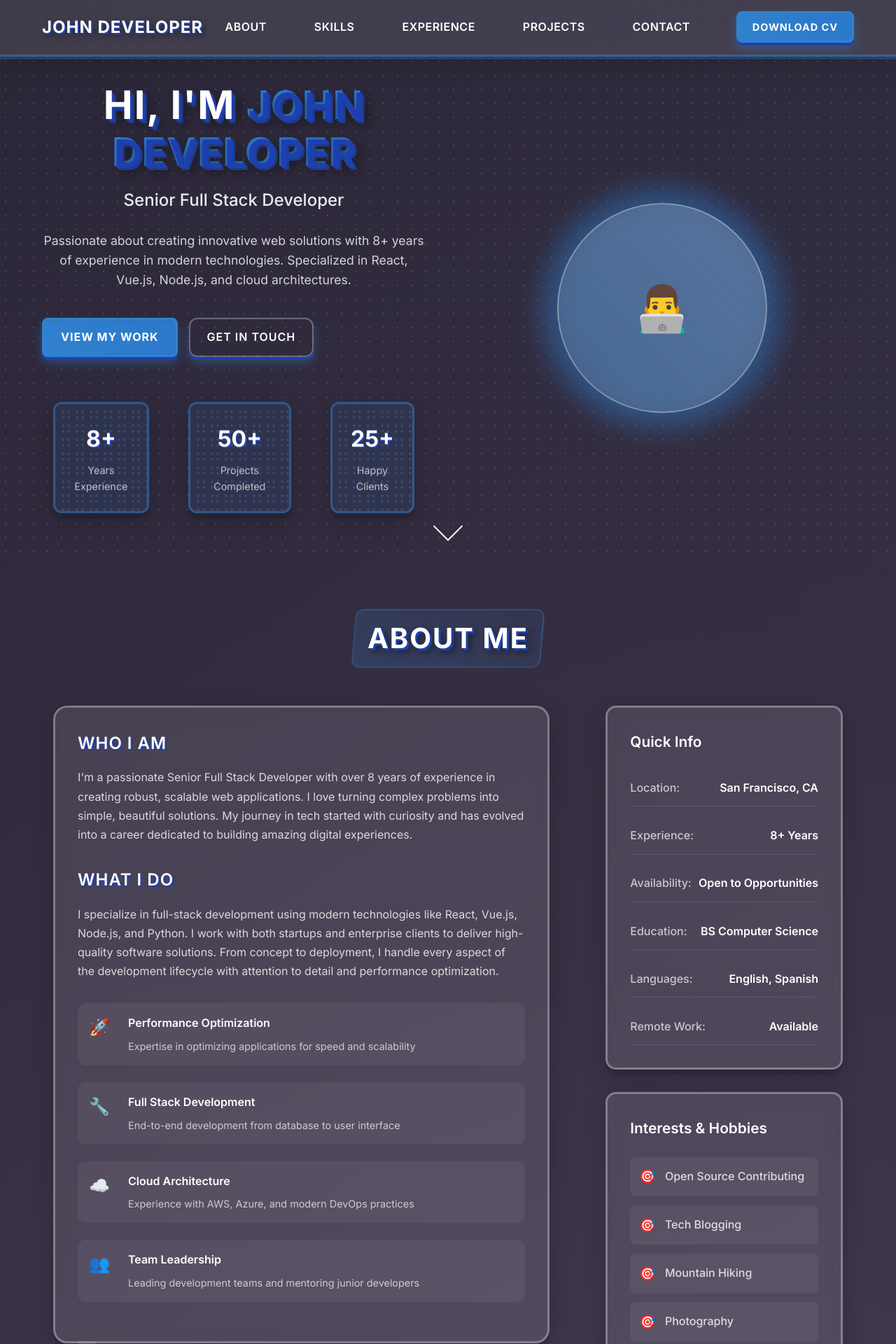
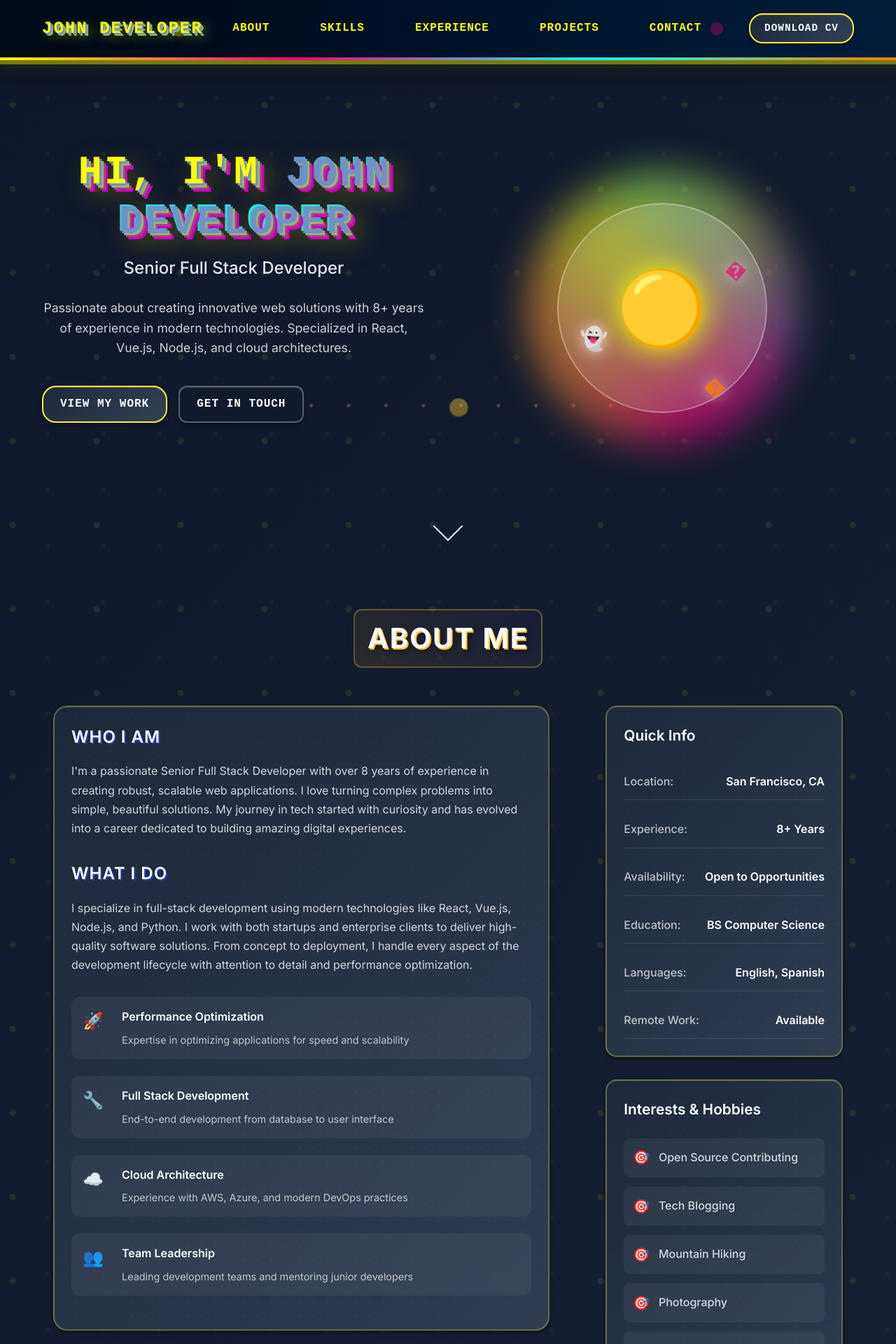
Before and after one commit to jay-workspace/portfolio, a Vue app: page / in a window 1280 px wide. Shown: the top 1920 px of the page at 70% size. Built offline with nearby package versions, Linux system fonts and the light colour scheme.

Commit message:
color scheme

```diff
--- a/src/components/HeroSection.vue
+++ b/src/components/HeroSection.vue
@@ -17,28 +17,16 @@
               Get In Touch
             </a>
           </div>
-
-          <div class="hero-stats">
-            <div class="stat-item card">
-              <div class="stat-number">{{ portfolioData.experience }}+</div>
-              <div class="stat-label">Years Experience</div>
-            </div>
-            <div class="stat-item card">
-              <div class="stat-number">{{ portfolioData.projects }}+</div>
-              <div class="stat-label">Projects Completed</div>
-            </div>
-            <div class="stat-item card">
-              <div class="stat-number">{{ portfolioData.clients }}+</div>
-              <div class="stat-label">Happy Clients</div>
-            </div>
-          </div>
         </div>
 
         <div class="hero-visual">
           <div class="hero-avatar">
             <div class="avatar-placeholder">
               <!-- TODO: Replace with your actual photo -->
-              <div class="avatar-icon">👨‍💻</div>
+              <div class="avatar-icon pacman">🟡</div>
+              <div class="ghost ghost-1">�</div>
+              <div class="ghost ghost-2">👻</div>
+              <div class="ghost ghost-3">�</div>
             </div>
             <div class="avatar-glow"></div>
           </div>
@@ -100,13 +88,28 @@ export default {
   font-weight: 700;
   line-height: 1.2;
   margin-bottom: 1rem;
-  color: white;
+  color: #ffff00;
   text-shadow:
-    3px 3px 0 #1e40af,
-    6px 6px 0 #1e3a8a,
-    9px 9px 15px rgba(0, 0, 0, 0.5);
+    3px 3px 0 #ff0080,
+    6px 6px 0 #00ffff,
+    9px 9px 0 #ff8000,
+    12px 12px 0 #8000ff,
+    15px 15px 30px rgba(0, 0, 0, 0.8);
   text-transform: uppercase;
-  letter-spacing: 2px;
+  letter-spacing: 3px;
+  font-family: 'Courier New', monospace;
+  animation: titlePulse 2s ease-in-out infinite alternate;
+}
+
+@keyframes titlePulse {
+  0% {
+    transform: scale(1);
+    text-shadow: 3px 3px 0 #ff0080, 6px 6px 0 #00ffff, 9px 9px 0 #ff8000, 12px 12px 0 #8000ff, 15px 15px 30px rgba(0, 0, 0, 0.8);
+  }
+  100% {
+    transform: scale(1.02);
+    text-shadow: 3px 3px 0 #00ffff, 6px 6px 0 #ff8000, 9px 9px 0 #8000ff, 12px 12px 0 #ff0080, 15px 15px 40px rgba(255, 255, 0, 0.8);
+  }
 }
 
 .hero-subtitle {
@@ -146,53 +149,6 @@ export default {
   transform: translateY(-2px);
 }
 
-.hero-stats {
-  display: flex;
-  gap: 1.5rem;
-}
-
-.stat-item {
-  text-align: center;
-  padding: 1.5rem;
-  min-width: 120px;
-  border: 3px solid rgba(49, 130, 206, 0.5);
-  border-radius: 12px;
-  background: rgba(49, 130, 206, 0.1);
-  position: relative;
-  overflow: hidden;
-}
-
-/* Comic-style burst effect */
-.stat-item::before {
-  content: '';
-  position: absolute;
-  top: -5px;
-  left: -5px;
-  right: -5px;
-  bottom: -5px;
-  background:
-    radial-gradient(circle at 20% 20%, #3182ce 2px, transparent 2px),
-    radial-gradient(circle at 80% 20%, #3182ce 2px, transparent 2px),
-    radial-gradient(circle at 20% 80%, #3182ce 2px, transparent 2px),
-    radial-gradient(circle at 80% 80%, #3182ce 2px, transparent 2px);
-  background-size: 20px 20px;
-  opacity: 0.3;
-  z-index: -1;
-}
-
-.stat-number {
-  font-size: 2rem;
-  font-weight: 700;
-  color: white;
-  margin-bottom: 0.5rem;
-  text-shadow: 2px 2px 0 #1e40af;
-}
-
-.stat-label {
-  font-size: 0.9rem;
-  color: rgba(255, 255, 255, 0.7);
-}
-
 .hero-visual {
   display: flex;
   justify-content: center;
@@ -220,7 +176,55 @@ export default {
 }
 
 .avatar-icon {
-  font-size: 4rem;
+  font-size: 6rem;
+  position: relative;
+  z-index: 2;
+}
+
+.pacman {
+  animation: pacmanMove 3s ease-in-out infinite;
+  filter: drop-shadow(0 0 20px #ffff00);
+}
+
+@keyframes pacmanMove {
+  0%, 100% { transform: rotate(0deg) scale(1); }
+  25% { transform: rotate(10deg) scale(1.1); }
+  50% { transform: rotate(-10deg) scale(0.9); }
+  75% { transform: rotate(5deg) scale(1.05); }
+}
+
+.ghost {
+  position: absolute;
+  font-size: 2rem;
+  animation: ghostFloat 4s ease-in-out infinite;
+  filter: drop-shadow(0 0 10px rgba(255, 255, 255, 0.8));
+}
+
+.ghost-1 {
+  top: 20%;
+  left: 80%;
+  animation-delay: 0s;
+  color: #ff0080;
+}
+
+.ghost-2 {
+  top: 60%;
+  left: 10%;
+  animation-delay: 1.3s;
+  color: #00ffff;
+}
+
+.ghost-3 {
+  top: 80%;
+  left: 70%;
+  animation-delay: 2.6s;
+  color: #ff8000;
+}
+
+@keyframes ghostFloat {
+  0%, 100% { transform: translateY(0px) rotate(0deg); opacity: 0.8; }
+  33% { transform: translateY(-15px) rotate(5deg); opacity: 1; }
+  66% { transform: translateY(10px) rotate(-5deg); opacity: 0.6; }
 }
 
 .avatar-glow {
@@ -229,11 +233,25 @@ export default {
   left: -20px;
   right: -20px;
   bottom: -20px;
-  background: linear-gradient(45deg, #3182ce, #2b77cb);
+  background:
+    radial-gradient(circle at 30% 30%, #ffff00, transparent 70%),
+    radial-gradient(circle at 70% 70%, #ff0080, transparent 70%),
+    linear-gradient(45deg, #ffff00, #ff0080, #00ffff, #ff8000);
   border-radius: 50%;
-  opacity: 0.3;
-  filter: blur(20px);
-  animation: pulse 2s ease-in-out infinite;
+  opacity: 0.4;
+  filter: blur(25px);
+  animation: avatarPulse 3s ease-in-out infinite;
+}
+
+@keyframes avatarPulse {
+  0%, 100% {
+    transform: scale(1);
+    opacity: 0.4;
+  }
+  50% {
+    transform: scale(1.2);
+    opacity: 0.7;
+  }
 }
 
 .scroll-indicator {
@@ -288,11 +306,6 @@ export default {
     align-items: center;
   }
 
-  .hero-stats {
-    justify-content: center;
-    flex-wrap: wrap;
-  }
-
   .hero-avatar {
     width: 200px;
     height: 200px;
--- a/src/components/NavBar.vue
+++ b/src/components/NavBar.vue
@@ -104,15 +104,20 @@ export default {
   top: 0;
   left: 0;
   right: 0;
-  background: rgba(255, 255, 255, 0.1);
+  background:
+    radial-gradient(circle at 20% 50%, rgba(255, 255, 0, 0.3) 10px, transparent 12px),
+    radial-gradient(circle at 80% 50%, rgba(255, 0, 128, 0.3) 8px, transparent 10px),
+    linear-gradient(90deg, rgba(0, 8, 20, 0.95), rgba(0, 29, 61, 0.9));
   backdrop-filter: blur(20px);
-  border-bottom: 3px solid rgba(49, 130, 206, 0.5);
+  border-bottom: 4px solid;
+  border-image: linear-gradient(90deg, #ffff00, #ff0080, #00ffff, #ff8000) 1;
   z-index: 1000;
   padding: 1rem 0;
   transition: all 0.3s ease;
   box-shadow:
-    0 4px 0 rgba(49, 130, 206, 0.3),
-    0 8px 32px rgba(0, 0, 0, 0.2);
+    0 6px 0 rgba(255, 255, 0, 0.4),
+    0 12px 40px rgba(0, 0, 0, 0.5),
+    0 0 30px rgba(255, 255, 0, 0.3);
 }
 
 .nav-content {
@@ -133,12 +138,20 @@ export default {
 .logo-text {
   font-size: 1.5rem;
   font-weight: 700;
-  color: white;
+  color: #ffff00;
   text-shadow:
-    2px 2px 0 #1e40af,
-    4px 4px 8px rgba(0, 0, 0, 0.5);
+    2px 2px 0 #ff0080,
+    4px 4px 0 #00ffff,
+    6px 6px 10px rgba(0, 0, 0, 0.8);
   text-transform: uppercase;
-  letter-spacing: 1px;
+  letter-spacing: 2px;
+  font-family: 'Courier New', monospace;
+  animation: logoGlow 2s ease-in-out infinite alternate;
+}
+
+@keyframes logoGlow {
+  0% { text-shadow: 2px 2px 0 #ff0080, 4px 4px 0 #00ffff, 6px 6px 10px rgba(0, 0, 0, 0.8); }
+  100% { text-shadow: 2px 2px 0 #00ffff, 4px 4px 0 #ff8000, 6px 6px 20px rgba(255, 255, 0, 0.8); }
 }
 
 .nav-links {
@@ -148,35 +161,43 @@ export default {
 }
 
 .nav-link {
-  color: white;
+  color: #ffff00;
   text-decoration: none;
   font-weight: 600;
   transition: all 0.3s ease;
   position: relative;
   text-transform: uppercase;
-  letter-spacing: 0.5px;
-  padding: 8px 16px;
-  border-radius: 6px;
+  letter-spacing: 1px;
+  padding: 10px 18px;
+  border-radius: 15px;
   border: 2px solid transparent;
+  font-family: 'Courier New', monospace;
 }
 
 .nav-link:hover {
-  background: rgba(49, 130, 206, 0.2);
-  border-color: rgba(49, 130, 206, 0.5);
-  text-shadow: 1px 1px 0 #1e40af;
+  background:
+    radial-gradient(circle at center, rgba(255, 0, 128, 0.3) 5px, transparent 6px),
+    linear-gradient(45deg, rgba(255, 255, 0, 0.2), rgba(0, 255, 255, 0.2));
+  border-color: #ff0080;
+  color: #ff0080;
+  text-shadow:
+    1px 1px 0 #00ffff,
+    2px 2px 10px rgba(255, 0, 128, 0.8);
+  transform: scale(1.05);
 }
 
 .nav-link::after {
   content: '';
   position: absolute;
   width: 0;
-  height: 3px;
+  height: 4px;
   bottom: -8px;
   left: 50%;
   transform: translateX(-50%);
-  background: linear-gradient(45deg, #3182ce, #2b77cb);
+  background: linear-gradient(45deg, #ffff00, #ff0080, #00ffff);
   transition: width 0.3s ease;
   border-radius: 2px;
+  box-shadow: 0 2px 10px rgba(255, 255, 0, 0.6);
 }
 
 .nav-link:hover::after,
@@ -185,8 +206,16 @@ export default {
 }
 
 .nav-link.active {
-  color: #3182ce;
-  font-weight: 600;
+  color: #ff0080;
+  font-weight: 700;
+  background:
+    radial-gradient(circle at center, rgba(255, 255, 0, 0.3) 4px, transparent 5px),
+    linear-gradient(45deg, rgba(255, 0, 128, 0.2), rgba(0, 255, 255, 0.2));
+  border-color: #ffff00;
+  text-shadow:
+    1px 1px 0 #ffff00,
+    2px 2px 0 #00ffff,
+    3px 3px 10px rgba(255, 0, 128, 0.8);
 }
 
 .nav-btn {
--- a/src/components/SkillsSection.vue
+++ b/src/components/SkillsSection.vue
@@ -29,19 +29,6 @@
           <h3 class="summary-title">Technical Expertise</h3>
           <div class="expertise-tags">
             <span class="tag" v-for="tag in expertiseTags" :key="tag">{{ tag }}</span>
-          </div>
-
-          <div class="certification-section">
-            <h4 class="cert-title">Certifications & Achievements</h4>
-            <div class="cert-list">
-              <div class="cert-item" v-for="cert in certifications" :key="cert.name">
-                <div class="cert-icon">🏆</div>
-                <div class="cert-info">
-                  <div class="cert-name">{{ cert.name }}</div>
-                  <div class="cert-year">{{ cert.year }}</div>
-                </div>
-              </div>
-            </div>
           </div>
         </div>
       </div>
@@ -115,13 +102,7 @@ export default {
         'Code Review',
         'Agile Methodologies',
         'Problem Solving'
-      ], // TODO: Replace with your actual expertise areas
-      certifications: [
-        { name: 'AWS Certified Solutions Architect', year: '2023' },
-        { name: 'React Advanced Certification', year: '2022' },
-        { name: 'MongoDB Certified Developer', year: '2022' },
-        { name: 'Scrum Master Certification', year: '2021' }
-      ] // TODO: Replace with your actual certifications
+      ] // TODO: Replace with your actual expertise areas
     }
   }
 }
@@ -189,24 +170,38 @@ export default {
 }
 
 .skill-bar {
-  height: 12px;
-  background: rgba(255, 255, 255, 0.1);
-  border-radius: 6px;
+  height: 16px;
+  background:
+    linear-gradient(90deg,
+      rgba(0, 8, 20, 0.9) 0%,
+      rgba(0, 29, 61, 0.9) 50%,
+      rgba(0, 8, 20, 0.9) 100%);
+  border-radius: 25px;
   overflow: hidden;
-  border: 2px solid rgba(49, 130, 206, 0.3);
+  border: 3px solid #ffff00;
   position: relative;
+  box-shadow:
+    inset 0 2px 5px rgba(0, 0, 0, 0.5),
+    0 0 15px rgba(255, 255, 0, 0.3);
 }
 
 .skill-progress {
   height: 100%;
-  background: linear-gradient(45deg, #3182ce, #2b77cb);
-  border-radius: 4px;
+  background: linear-gradient(90deg, #ffff00, #ff0080, #00ffff, #ff8000, #ffff00);
+  background-size: 200% 100%;
+  border-radius: 22px;
   transition: width 1s ease-in-out;
   position: relative;
-  border: 1px solid #1e40af;
+  border: 1px solid rgba(255, 255, 255, 0.3);
+  animation: pacmanProgress 3s linear infinite;
 }
 
-/* Comic-style progress bar pattern */
+@keyframes pacmanProgress {
+  0% { background-position: 0% 0%; }
+  100% { background-position: 200% 0%; }
+}
+
+/* Pac-Man dots in progress bar */
 .skill-progress::before {
   content: '';
   position: absolute;
@@ -215,16 +210,17 @@ export default {
   right: 0;
   bottom: 0;
   background-image:
-    linear-gradient(45deg, transparent 25%, rgba(255,255,255,0.1) 25%, rgba(255,255,255,0.1) 50%, transparent 50%, transparent 75%, rgba(255,255,255,0.1) 75%);
-  background-size: 8px 8px;
-  animation: comicStripes 2s linear infinite;
+    radial-gradient(circle at center, rgba(255, 255, 255, 0.8) 2px, transparent 3px);
+  background-size: 20px 16px;
+  animation: progressDots 2s linear infinite;
 }
 
-@keyframes comicStripes {
+@keyframes progressDots {
   0% { background-position: 0 0; }
-  100% { background-position: 8px 8px; }
+  100% { background-position: 20px 0; }
 }
 
+/* Pac-Man progress bar pattern */
 .skill-progress::after {
   content: '';
   position: absolute;
@@ -232,18 +228,18 @@ export default {
   left: 0;
   right: 0;
   bottom: 0;
-  background: linear-gradient(90deg, transparent, rgba(255, 255, 255, 0.2), transparent);
-  animation: shimmer 2s infinite;
+  background-image:
+    linear-gradient(45deg, transparent 25%, rgba(0, 0, 0, 0.1) 25%, rgba(0, 0, 0, 0.1) 50%, transparent 50%, transparent 75%, rgba(0, 0, 0, 0.1) 75%);
+  background-size: 12px 12px;
+  animation: skillStripes 1.5s linear infinite;
 }
 
-@keyframes shimmer {
-  0% {
-    transform: translateX(-100%);
-  }
-  100% {
-    transform: translateX(100%);
-  }
+@keyframes skillStripes {
+  0% { background-position: 0 0; }
+  100% { background-position: 12px 12px; }
 }
+
+/* Remove old shimmer effect - replaced with Pac-Man animation */
 
 .skills-summary {
   text-align: left;
@@ -281,52 +277,6 @@ export default {
   transform: translateY(-2px);
 }
 
-.certification-section {
-  margin-top: 2rem;
-}
-
-.cert-title {
-  color: white;
-  font-weight: 600;
-  margin-bottom: 1rem;
-  font-size: 1.1rem;
-}
-
-.cert-list {
-  display: grid;
-  gap: 1rem;
-}
-
-.cert-item {
-  display: flex;
-  align-items: center;
-  gap: 1rem;
-  padding: 1rem;
-  background: rgba(255, 255, 255, 0.05);
-  border-radius: 8px;
-  transition: all 0.3s ease;
-}
-
-.cert-item:hover {
-  background: rgba(255, 255, 255, 0.1);
-  transform: translateX(5px);
-}
-
-.cert-icon {
-  font-size: 1.5rem;
-}
-
-.cert-name {
-  color: white;
-  font-weight: 500;
-  font-size: 0.9rem;
-}
-
-.cert-year {
-  color: rgba(255, 255, 255, 0.6);
-  font-size: 0.8rem;
-}
-
 @media (max-width: 768px) {
   .skills-content {
     grid-template-columns: 1fr;
@@ -350,10 +300,5 @@ export default {
   .expertise-tags {
     justify-content: center;
   }
-
-  .cert-item {
-    flex-direction: column;
-    text-align: center;
-  }
 }
 </style>
--- a/src/style.css
+++ b/src/style.css
@@ -14,40 +14,120 @@ html {
 body {
   font-family: 'Inter', sans-serif;
   line-height: 1.6;
-  color: #2d3748;
+  color: #e2e8f0;
   background:
-    radial-gradient(circle at 20% 80%, rgba(120, 119, 198, 0.3) 0%, transparent 50%),
-    radial-gradient(circle at 80% 20%, rgba(255, 119, 198, 0.15) 0%, transparent 50%),
-    radial-gradient(circle at 40% 40%, rgba(120, 219, 255, 0.1) 0%, transparent 50%),
-    linear-gradient(135deg, #1a202c 0%, #2d3748 50%, #4a5568 100%);
+    radial-gradient(circle at 15% 25%, rgba(255, 255, 0, 0.08) 4px, transparent 5px),
+    radial-gradient(circle at 85% 75%, rgba(255, 100, 150, 0.06) 3px, transparent 4px),
+    linear-gradient(135deg, #0f172a 0%, #1e293b 50%, #334155 100%);
+  background-size: 120px 120px, 80px 80px, 100% 100%;
   min-height: 100vh;
   overflow-x: hidden;
   position: relative;
 }
 
-/* Comic-style halftone background pattern */
+/* Subtle Pac-Man eating dots animation in background */
 body::before {
-  content: '';
+  content: '🟡';
   position: fixed;
-  top: 0;
-  left: 0;
-  width: 100%;
-  height: 100%;
-  background-image:
-    radial-gradient(circle at 1px 1px, rgba(255, 255, 255, 0.15) 1px, transparent 0);
-  background-size: 20px 20px;
-  animation: halftoneMove 20s linear infinite;
+  font-size: 24px;
+  z-index: -1;
+  animation: pacmanEating 15s linear infinite;
   pointer-events: none;
-  z-index: -1;
+  opacity: 0.4;
 }
 
-@keyframes halftoneMove {
+/* Trail of dots being eaten */
+body::after {
+  content: '• • • • • • • • • •';
+  position: fixed;
+  color: #fbbf24;
+  font-size: 16px;
+  letter-spacing: 20px;
+  z-index: -2;
+  animation: dotsDisappear 15s linear infinite;
+  pointer-events: none;
+  opacity: 0.3;
+}
+
+@keyframes pacmanEating {
   0% {
-    background-position: 0 0;
+    left: -50px;
+    top: 20%;
+    transform: rotate(0deg);
+  }
+
+  25% {
+    left: 50%;
+    top: 20%;
+    transform: rotate(0deg);
+  }
+
+  26% {
+    left: 50%;
+    top: 20%;
+    transform: rotate(90deg);
+  }
+
+  50% {
+    left: 50%;
+    top: 80%;
+    transform: rotate(90deg);
+  }
+
+  51% {
+    left: 50%;
+    top: 80%;
+    transform: rotate(180deg);
+  }
+
+  75% {
+    left: -10%;
+    top: 80%;
+    transform: rotate(180deg);
+  }
+
+  76% {
+    left: -10%;
+    top: 80%;
+    transform: rotate(270deg);
   }
 
   100% {
-    background-position: 20px 20px;
+    left: -10%;
+    top: -10%;
+    transform: rotate(270deg);
+  }
+}
+
+@keyframes dotsDisappear {
+  0% {
+    left: 0px;
+    top: 20%;
+    opacity: 0.3;
+  }
+
+  25% {
+    left: calc(50% - 200px);
+    top: 20%;
+    opacity: 0.1;
+  }
+
+  50% {
+    left: calc(50% - 200px);
+    top: 80%;
+    opacity: 0.3;
+  }
+
+  75% {
+    left: -200px;
+    top: 80%;
+    opacity: 0.1;
+  }
+
+  100% {
+    left: -200px;
+    top: -10%;
+    opacity: 0;
   }
 }
 
@@ -74,17 +154,18 @@ body::before {
   font-size: 2.5rem;
   font-weight: 700;
   margin-bottom: 3rem;
-  color: #fff;
+  color: #f8fafc;
   text-shadow:
-    3px 3px 0 #1e40af,
-    6px 6px 10px rgba(0, 0, 0, 0.5);
+    2px 2px 0 #fbbf24,
+    4px 4px 8px rgba(0, 0, 0, 0.5);
   text-transform: uppercase;
   letter-spacing: 2px;
   position: relative;
   display: inline-block;
+  font-family: 'Inter', sans-serif;
 }
 
-/* Comic-style title background */
+/* Subtle retro title background */
 .section-title::before {
   content: '';
   position: absolute;
@@ -92,14 +173,14 @@ body::before {
   left: -20px;
   right: -20px;
   bottom: -10px;
-  background: linear-gradient(45deg, rgba(49, 130, 206, 0.2), rgba(43, 119, 203, 0.1));
-  border: 2px solid rgba(49, 130, 206, 0.3);
+  background: linear-gradient(45deg, rgba(251, 191, 36, 0.1), rgba(139, 92, 246, 0.05));
+  border: 2px solid rgba(251, 191, 36, 0.3);
   border-radius: 12px;
-  transform: skew(-5deg);
   z-index: -1;
 }
 
-/* Modern button styles inspired by uiverse.io - Comic Style */
+
+/* Pac-Man inspired button styles - toned down for readability */
 .btn {
   position: relative;
   display: inline-flex;
@@ -107,34 +188,37 @@ body::before {
   justify-content: center;
   padding: 12px 24px;
   font-size: 1rem;
-  font-weight: 700;
-  border: 3px solid #3182ce;
-  border-radius: 8px;
+  font-weight: 600;
+  border: 2px solid #ffeb3b;
+  border-radius: 20px;
   cursor: pointer;
-  transition: all 0.3s cubic-bezier(0.4, 0, 0.2, 1);
+  transition: all 0.3s ease;
   text-decoration: none;
   overflow: hidden;
-  background: linear-gradient(45deg, #3182ce, #2b77cb);
-  color: white;
+  background: linear-gradient(135deg, #1e293b, #334155);
+  color: #f8fafc;
   box-shadow:
-    0 4px 0 #1e40af,
-    0 8px 15px rgba(49, 130, 206, 0.4);
+    0 4px 6px rgba(0, 0, 0, 0.3),
+    inset 0 1px 0 rgba(255, 235, 59, 0.2);
   text-transform: uppercase;
   letter-spacing: 1px;
+  font-family: 'Courier New', monospace;
 }
 
 .btn:hover {
   transform: translateY(-2px);
+  background: linear-gradient(135deg, #ffeb3b, #ffc107);
+  border-color: #ffc107;
+  color: #1a1a1a;
   box-shadow:
-    0 6px 0 #1e40af,
-    0 12px 25px rgba(49, 130, 206, 0.6);
+    0 6px 12px rgba(255, 193, 7, 0.3),
+    inset 0 1px 0 rgba(255, 255, 255, 0.3);
 }
 
 .btn:active {
-  transform: translateY(2px);
+  transform: translateY(0);
   box-shadow:
-    0 2px 0 #1e40af,
-    0 4px 10px rgba(49, 130, 206, 0.4);
+    0 2px 4px rgba(0, 0, 0, 0.4);
 }
 
 .btn::before {
@@ -144,54 +228,57 @@ body::before {
   left: -100%;
   width: 100%;
   height: 100%;
-  background: linear-gradient(90deg, transparent, rgba(255, 255, 255, 0.2), transparent);
-  transition: left 0.5s;
+  background: linear-gradient(90deg, transparent, rgba(255, 255, 255, 0.1), transparent);
+  transition: left 0.4s;
 }
 
 .btn:hover::before {
   left: 100%;
 }
 
-/* Card styles inspired by uiverse.io - Comic Style */
+/* Pac-Man inspired card styles - toned down for readability */
 .card {
-  background: rgba(255, 255, 255, 0.1);
-  backdrop-filter: blur(10px);
-  border: 3px solid rgba(255, 255, 255, 0.3);
-  border-radius: 15px;
-  padding: 2rem;
+  background: linear-gradient(135deg,
+      rgba(30, 41, 59, 0.95),
+      rgba(51, 65, 85, 0.9));
+  backdrop-filter: blur(8px);
+  border: 2px solid rgba(255, 235, 59, 0.3);
+  border-radius: 16px;
+  padding: 1.5rem;
   margin: 1rem;
-  transition: all 0.3s cubic-bezier(0.4, 0, 0.2, 1);
+  transition: all 0.3s ease;
   box-shadow:
-    0 8px 0 rgba(0, 0, 0, 0.1),
-    0 12px 32px rgba(0, 0, 0, 0.2);
+    0 4px 6px rgba(0, 0, 0, 0.3),
+    inset 0 1px 0 rgba(255, 235, 59, 0.1);
   position: relative;
+  overflow: hidden;
 }
 
-/* Comic-style speech bubble effect */
+/* Subtle Pac-Man dots pattern */
 .card::before {
   content: '';
   position: absolute;
-  top: -2px;
-  left: -2px;
-  right: -2px;
-  bottom: -2px;
-  background: linear-gradient(45deg, #3182ce, #2b77cb, #3182ce);
-  border-radius: 17px;
+  top: 0;
+  left: 0;
+  right: 0;
+  bottom: 0;
+  background-image:
+    radial-gradient(circle at center, rgba(255, 235, 59, 0.1) 1px, transparent 2px);
+  background-size: 20px 20px;
   z-index: -1;
-  opacity: 0;
-  transition: opacity 0.3s ease;
+  opacity: 0.3;
 }
 
 .card:hover {
-  transform: translateY(-8px);
+  transform: translateY(-4px);
+  border-color: rgba(255, 235, 59, 0.6);
   box-shadow:
-    0 12px 0 rgba(0, 0, 0, 0.15),
-    0 20px 64px rgba(0, 0, 0, 0.3);
-  border-color: rgba(255, 255, 255, 0.5);
+    0 8px 16px rgba(0, 0, 0, 0.4),
+    0 0 20px rgba(255, 235, 59, 0.2);
 }
 
 .card:hover::before {
-  opacity: 1;
+  opacity: 0.5;
 }
 
 /* Animated loader inspired by uiverse.io */
@@ -237,12 +324,26 @@ body::before {
   grid-template-columns: repeat(auto-fit, minmax(250px, 1fr));
 }
 
-/* Text styles */
+/* Pac-Man text styles */
 .text-gradient {
-  background: linear-gradient(45deg, #3182ce, #2b77cb);
+  background: linear-gradient(45deg, #ffff00, #ff0080, #00ffff, #ff8000);
   -webkit-background-clip: text;
   -webkit-text-fill-color: transparent;
   background-clip: text;
+  animation: textRainbow 3s ease-in-out infinite;
+  background-size: 400% 400%;
+}
+
+@keyframes textRainbow {
+
+  0%,
+  100% {
+    background-position: 0% 50%;
+  }
+
+  50% {
+    background-position: 100% 50%;
+  }
 }
 
 .text-white {
```
